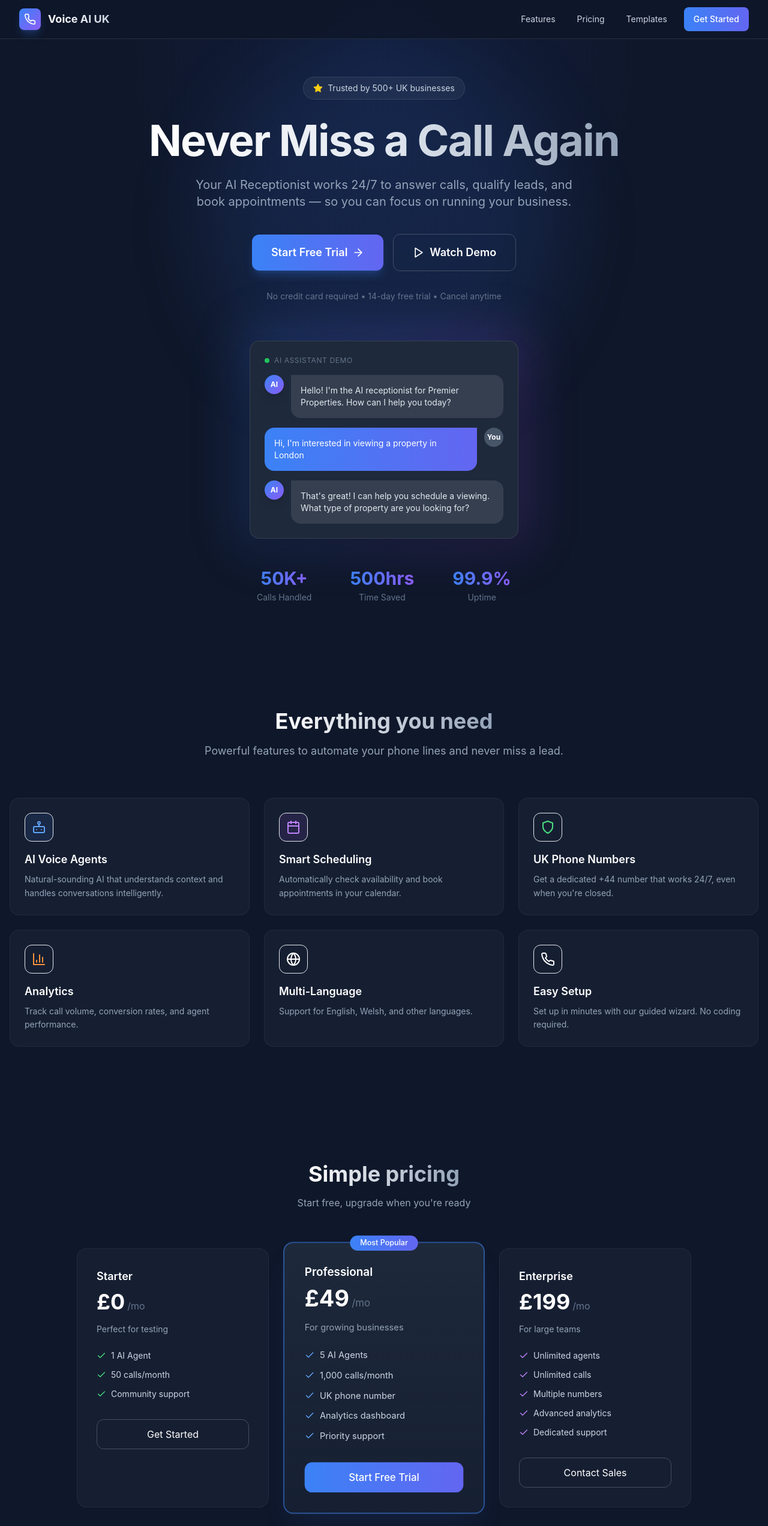
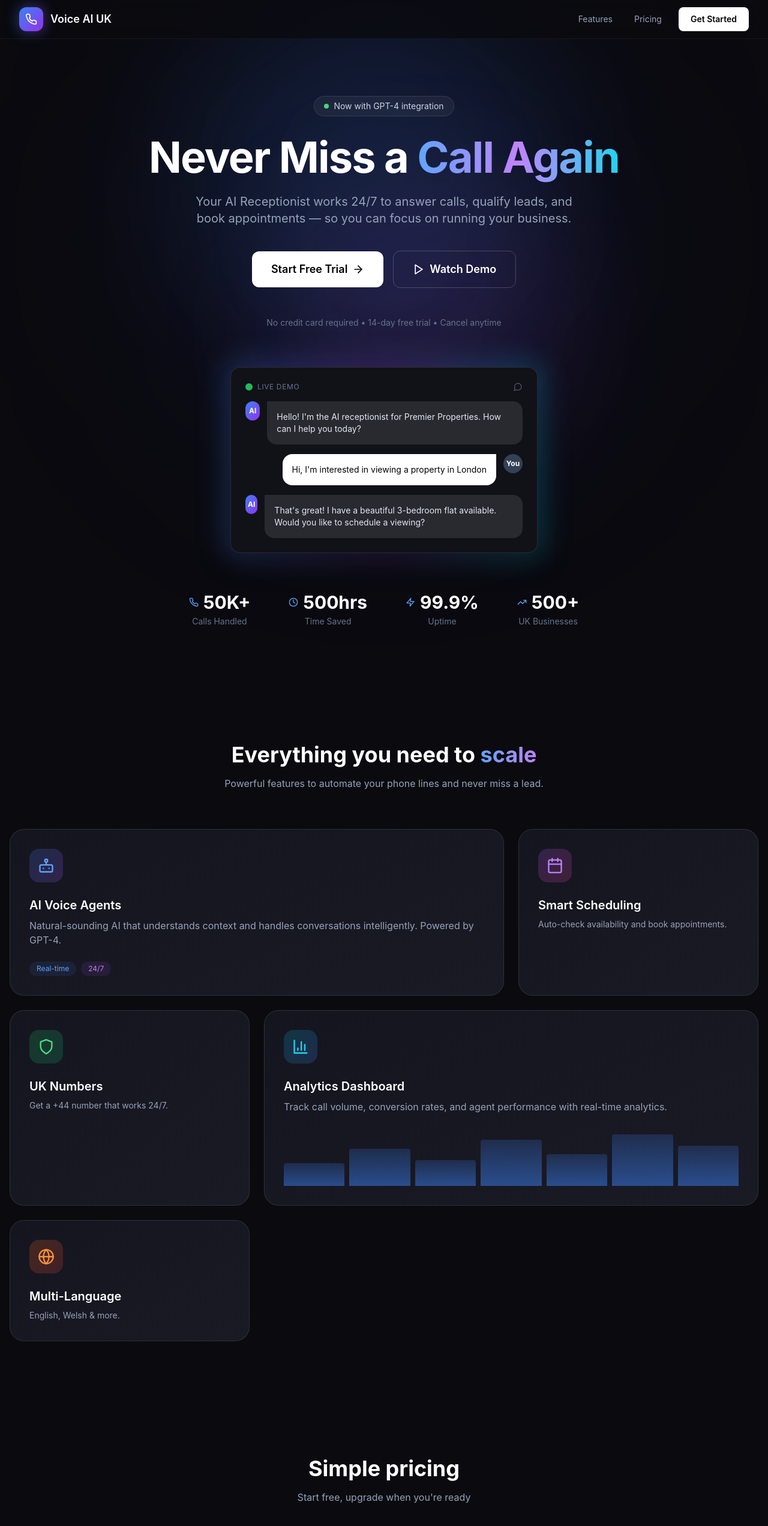
Before and after one commit to brun1988/voice-ai-uk, a Next.js app: page / in a window 1280 px wide. Shown: the top 2544 px of the page at 60% size. Built offline with nearby package versions, Linux system fonts and the light colour scheme.

Commit message:
Major UX redesign: Add bento grid, animations, glassmorphism, better visual polish

```diff
--- a/app/page.tsx
+++ b/app/page.tsx
@@ -1,57 +1,57 @@
 import Link from 'next/link'
-import { Phone, Bot, Calendar, Shield, BarChart3, Globe, ArrowRight, Star, Check, Play } from 'lucide-react'
+import { Phone, Bot, Calendar, Shield, BarChart3, Globe, ArrowRight, Star, Check, Play, Zap, MessageCircle, Clock, TrendingUp } from 'lucide-react'
 
 export default function Home() {
   return (
-    <main className="min-h-screen bg-[#0F172A] text-white">
+    <main className="min-h-screen bg-[#0A0A0F] text-white overflow-x-hidden">
+      {/* Animated background */}
+      <div className="fixed inset-0 z-0">
+        <div className="absolute top-0 left-1/4 w-[600px] h-[600px] bg-blue-500/15 rounded-full blur-[120px]" />
+        <div className="absolute bottom-0 right-1/4 w-[500px] h-[500px] bg-purple-500/10 rounded-full blur-[100px]" />
+        <div className="absolute top-1/2 left-1/2 -translate-x-1/2 -translate-y-1/2 w-[800px] h-[800px] bg-indigo-500/5 rounded-full blur-[150px]" />
+      </div>
+
       {/* Navigation */}
-      <nav className="fixed top-0 left-0 right-0 z-50 bg-[#0F172A]/90 backdrop-blur-xl border-b border-white/10">
+      <nav className="fixed top-0 left-0 right-0 z-50 bg-[#0A0A0F]/80 backdrop-blur-2xl border-b border-white/5">
         <div className="max-w-7xl mx-auto px-4 sm:px-6 lg:px-8">
           <div className="flex justify-between items-center h-16">
             <div className="flex items-center">
-              <div className="w-9 h-9 bg-gradient-to-br from-[#3B82F6] to-[#8B5CF6] rounded-lg flex items-center justify-center shadow-lg shadow-blue-500/25">
+              <div className="relative">
+                <div className="absolute inset-0 bg-gradient-to-r from-blue-500 to-purple-500 rounded-xl blur-md opacity-50" />
+                <div className="relative w-10 h-10 bg-gradient-to-br from-blue-500 to-purple-600 rounded-xl flex items-center justify-center">
                   <Phone className="h-5 w-5 text-white" />
                 </div>
-              <span className="ml-3 text-lg font-bold bg-gradient-to-r from-white to-slate-300 bg-clip-text text-transparent">Voice AI UK</span>
+              </div>
+              <span className="ml-3 text-lg font-semibold text-white">Voice AI UK</span>
             </div>
             <div className="hidden md:flex items-center gap-1">
-              {['Features', 'Pricing', 'Templates'].map((item) => (
-                <a key={item} href={item === 'Features' ? '#features' : item === 'Pricing' ? '#pricing' : '#templates'} className="px-4 py-2 text-sm text-slate-300 hover:text-white hover:bg-white/5 rounded-lg transition-all">
+              {['Features', 'Pricing'].map((item) => (
+                <a key={item} href={item === 'Features' ? '#features' : '#pricing'} className="px-4 py-2 text-sm text-slate-400 hover:text-white hover:bg-white/5 rounded-lg transition-all">
                   {item}
                 </a>
               ))}
-              <Link href="/dashboard" className="ml-2 px-4 py-2.5 bg-gradient-to-r from-[#3B82F6] to-[#6366F1] text-white text-sm font-medium rounded-lg hover:shadow-lg hover:shadow-blue-500/25 transition-all hover:-translate-y-0.5">
+              <Link href="/dashboard" className="ml-2 px-5 py-2.5 bg-white text-black text-sm font-semibold rounded-lg hover:bg-slate-200 transition-all hover:scale-105">
                 Get Started
               </Link>
             </div>
-            {/* Mobile menu button */}
-            <button className="md:hidden p-2 text-slate-300">
-              <svg className="w-6 h-6" fill="none" stroke="currentColor" viewBox="0 0 24 24">
-                <path strokeLinecap="round" strokeLinejoin="round" strokeWidth={2} d="M4 6h16M4 12h16M4 18h16" />
-              </svg>
-            </button>
           </div>
         </div>
       </nav>
 
       {/* Hero */}
-      <section className="relative pt-32 pb-20 px-4 overflow-hidden">
-        {/* Background effects */}
-        <div className="absolute inset-0 bg-[radial-gradient(ellipse_at_top,_var(--tw-gradient-stops))] from-blue-900/20 via-[#0F172A] to-[#0F172A]" />
-        <div className="absolute top-20 left-1/2 -translate-x-1/2 w-[600px] h-[600px] bg-blue-500/10 rounded-full blur-3xl" />
-
-        <div className="relative max-w-7xl mx-auto">
-          <div className="text-center max-w-4xl mx-auto">
+      <section className="relative pt-40 pb-24 px-4 z-10">
+        <div className="max-w-5xl mx-auto text-center">
           {/* Badge */}
-            <div className="inline-flex items-center gap-2 px-4 py-2 bg-white/5 border border-white/10 rounded-full text-sm text-slate-300 mb-8 backdrop-blur-sm">
-              <Star className="h-4 w-4 text-yellow-400" fill="currentColor" />
-              Trusted by 500+ UK businesses
+          <div className="inline-flex items-center gap-2 px-4 py-1.5 bg-white/5 border border-white/10 rounded-full text-sm text-slate-300 mb-8 backdrop-blur-sm">
+            <span className="w-2 h-2 bg-green-400 rounded-full animate-pulse" />
+            Now with GPT-4 integration
           </div>
 
           {/* Headline */}
-            <h1 className="text-4xl sm:text-5xl md:text-6xl lg:text-7xl font-bold tracking-tight mb-6">
-              <span className="bg-gradient-to-r from-white via-slate-200 to-slate-400 bg-clip-text text-transparent">
-                Never Miss a Call Again
+          <h1 className="text-5xl md:text-6xl lg:text-7xl font-bold tracking-tight mb-6 leading-tight">
+            <span className="text-white">Never Miss a </span>
+            <span className="bg-gradient-to-r from-blue-400 via-purple-400 to-cyan-400 bg-clip-text text-transparent">
+              Call Again
             </span>
           </h1>
 
@@ -60,10 +60,10 @@ export default function Home() {
           </p>
 
           {/* CTAs */}
-            <div className="flex flex-col sm:flex-row gap-4 justify-center items-center mb-8">
+          <div className="flex flex-col sm:flex-row gap-4 justify-center items-center mb-12">
             <Link
               href="/dashboard"
-                className="group inline-flex items-center justify-center px-8 py-4 bg-gradient-to-r from-[#3B82F6] to-[#6366F1] text-white rounded-xl font-semibold text-lg shadow-lg shadow-blue-500/25 hover:shadow-xl hover:shadow-blue-500/40 transition-all hover:-translate-y-1"
+              className="group inline-flex items-center justify-center px-8 py-4 bg-white text-black rounded-xl font-semibold text-lg hover:bg-slate-200 transition-all hover:scale-105 hover:shadow-2xl hover:shadow-blue-500/20"
             >
               Start Free Trial
               <ArrowRight className="ml-2 h-5 w-5 group-hover:translate-x-1 transition-transform" />
@@ -74,36 +74,40 @@ export default function Home() {
             </button>
           </div>
 
+          {/* Trust */}
           <p className="text-sm text-slate-500">
             No credit card required • 14-day free trial • Cancel anytime
           </p>
         </div>
 
-          {/* Demo Conversation Card */}
-          <div className="mt-16 max-w-md mx-auto relative">
-            <div className="absolute -inset-4 bg-gradient-to-r from-blue-500/20 to-purple-500/20 rounded-3xl blur-2xl" />
-            <div className="relative bg-[#1E293B] rounded-2xl border border-white/10 p-6 shadow-2xl">
-              <div className="flex items-center gap-2 mb-4">
-                <div className="w-2 h-2 rounded-full bg-green-500 animate-pulse" />
-                <span className="text-xs text-slate-500 uppercase tracking-wider">AI Assistant Demo</span>
+        {/* Demo Card */}
+        <div className="mt-16 max-w-lg mx-auto relative">
+          <div className="absolute -inset-2 bg-gradient-to-r from-blue-500/30 via-purple-500/20 to-cyan-500/30 rounded-3xl blur-xl" />
+          <div className="relative bg-[#111118] rounded-2xl border border-white/10 p-6 shadow-2xl">
+            <div className="flex items-center justify-between mb-4">
+              <div className="flex items-center gap-2">
+                <div className="w-3 h-3 bg-green-500 rounded-full animate-pulse" />
+                <span className="text-xs text-slate-500 uppercase tracking-wider">Live Demo</span>
+              </div>
+              <MessageCircle className="w-4 h-4 text-slate-600" />
             </div>
             <div className="space-y-4">
               <div className="flex gap-3">
-                  <div className="w-8 h-8 bg-gradient-to-br from-[#3B82F6] to-[#8B5CF6] rounded-full flex items-center justify-center text-white text-xs font-bold flex-shrink-0 shadow-lg">AI</div>
+                <div className="w-8 h-8 bg-gradient-to-br from-blue-500 to-purple-600 rounded-full flex items-center justify-center text-white text-xs font-bold">AI</div>
                 <div className="bg-white/10 rounded-2xl rounded-tl-none p-4 text-sm text-slate-200">
                   Hello! I'm the AI receptionist for Premier Properties. How can I help you today?
                 </div>
               </div>
               <div className="flex gap-3 flex-row-reverse">
-                  <div className="w-8 h-8 bg-slate-600 rounded-full flex items-center justify-center text-white text-xs font-bold flex-shrink-0">You</div>
-                  <div className="bg-gradient-to-r from-[#3B82F6] to-[#6366F1] rounded-2xl rounded-tr-none p-4 text-sm text-white">
+                <div className="w-8 h-8 bg-slate-700 rounded-full flex items-center justify-center text-white text-xs font-bold">You</div>
+                <div className="bg-white text-black rounded-2xl rounded-tr-none p-4 text-sm">
                   Hi, I'm interested in viewing a property in London
                 </div>
               </div>
               <div className="flex gap-3">
-                  <div className="w-8 h-8 bg-gradient-to-br from-[#3B82F6] to-[#8B5CF6] rounded-full flex items-center justify-center text-white text-xs font-bold flex-shrink-0 shadow-lg">AI</div>
+                <div className="w-8 h-8 bg-gradient-to-br from-blue-500 to-purple-600 rounded-full flex items-center justify-center text-white text-xs font-bold">AI</div>
                 <div className="bg-white/10 rounded-2xl rounded-tl-none p-4 text-sm text-slate-200">
-                    That's great! I can help you schedule a viewing. What type of property are you looking for?
+                  That's great! I have a beautiful 3-bedroom flat available. Would you like to schedule a viewing?
                 </div>
               </div>
             </div>
@@ -111,69 +115,104 @@ export default function Home() {
         </div>
 
         {/* Stats */}
-          <div className="mt-12 flex justify-center gap-16 text-center">
+        <div className="mt-16 flex flex-wrap justify-center gap-8 md:gap-16">
           {[
-              { value: '50K+', label: 'Calls Handled' },
-              { value: '500hrs', label: 'Time Saved' },
-              { value: '99.9%', label: 'Uptime' },
+            { value: '50K+', label: 'Calls Handled', icon: Phone },
+            { value: '500hrs', label: 'Time Saved', icon: Clock },
+            { value: '99.9%', label: 'Uptime', icon: Zap },
+            { value: '500+', label: 'UK Businesses', icon: TrendingUp },
           ].map((stat, i) => (
-              <div key={i} className="text-center">
-                <div className="text-3xl font-bold bg-gradient-to-r from-[#3B82F6] to-[#8B5CF6] bg-clip-text text-transparent">{stat.value}</div>
-                <div className="text-sm text-slate-500 mt-1">{stat.label}</div>
+            <div key={i} className="text-center group">
+              <div className="flex items-center justify-center gap-2 mb-1">
+                <stat.icon className="w-4 h-4 text-blue-400" />
+                <div className="text-3xl font-bold text-white">{stat.value}</div>
+              </div>
+              <div className="text-sm text-slate-500">{stat.label}</div>
             </div>
           ))}
         </div>
-        </div>
       </section>
 
-      {/* Features */}
-      <section id="features" className="py-24 px-4 relative">
+      {/* Features - Bento Grid Style */}
+      <section id="features" className="py-24 px-4 relative z-10">
         <div className="max-w-7xl mx-auto">
           <div className="text-center mb-16">
             <h2 className="text-3xl md:text-4xl font-bold mb-4">
-              <span className="bg-gradient-to-r from-white to-slate-400 bg-clip-text text-transparent">
-                Everything you need
-              </span>
+              <span className="text-white">Everything you need to </span>
+              <span className="bg-gradient-to-r from-blue-400 to-purple-400 bg-clip-text text-transparent">scale</span>
             </h2>
-            <p className="text-slate-400 text-lg max-w-2xl mx-auto">Powerful features to automate your phone lines and never miss a lead.</p>
+            <p className="text-slate-400 max-w-xl mx-auto">Powerful features to automate your phone lines and never miss a lead.</p>
           </div>
 
-          <div className="grid md:grid-cols-2 lg:grid-cols-3 gap-6">
-            {[
-              { icon: Bot, title: 'AI Voice Agents', desc: 'Natural-sounding AI that understands context and handles conversations intelligently.', color: 'blue' },
-              { icon: Calendar, title: 'Smart Scheduling', desc: 'Automatically check availability and book appointments in your calendar.', color: 'purple' },
-              { icon: Shield, title: 'UK Phone Numbers', desc: 'Get a dedicated +44 number that works 24/7, even when you\'re closed.', color: 'green' },
-              { icon: BarChart3, title: 'Analytics', desc: 'Track call volume, conversion rates, and agent performance.', color: 'orange' },
-              { icon: Globe, title: 'Multi-Language', desc: 'Support for English, Welsh, and other languages.', color: 'pink' },
-              { icon: Phone, title: 'Easy Setup', desc: 'Set up in minutes with our guided wizard. No coding required.', color: 'cyan' },
-            ].map((feature, i) => (
-              <div key={i} className="group bg-[#1E293B]/50 border border-white/5 rounded-2xl p-6 hover:bg-[#1E293B] hover:border-white/10 transition-all hover:-translate-y-1 hover:shadow-xl hover:shadow-black/20">
-                <div className={`w-12 h-12 rounded-xl bg-${feature.color}-500/10 border border-${feature.color}-500/20 flex items-center justify-center mb-4 group-hover:scale-110 transition-transform`}>
-                  <feature.icon className={`h-6 w-6 text-${feature.color}-400`} />
+          <div className="grid md:grid-cols-3 gap-6">
+            {/* Large card */}
+            <div className="md:col-span-2 bg-gradient-to-br from-[#15151F] to-[#1A1A25] border border-white/10 rounded-3xl p-8 hover:border-blue-500/30 transition-all group">
+              <div className="w-14 h-14 bg-gradient-to-br from-blue-500/20 to-purple-500/20 rounded-2xl flex items-center justify-center mb-6 group-hover:scale-110 transition-transform">
+                <Bot className="w-7 h-7 text-blue-400" />
               </div>
-                <h3 className="text-lg font-semibold text-white mb-2">{feature.title}</h3>
-                <p className="text-slate-400 text-sm leading-relaxed">{feature.desc}</p>
+              <h3 className="text-xl font-semibold text-white mb-2">AI Voice Agents</h3>
+              <p className="text-slate-400">Natural-sounding AI that understands context and handles conversations intelligently. Powered by GPT-4.</p>
+              <div className="mt-6 flex gap-2">
+                <span className="px-3 py-1 bg-blue-500/10 text-blue-400 text-xs rounded-full">Real-time</span>
+                <span className="px-3 py-1 bg-purple-500/10 text-purple-400 text-xs rounded-full">24/7</span>
               </div>
+            </div>
+
+            {/* Small card */}
+            <div className="bg-gradient-to-br from-[#15151F] to-[#1A1A25] border border-white/10 rounded-3xl p-8 hover:border-purple-500/30 transition-all group">
+              <div className="w-14 h-14 bg-gradient-to-br from-purple-500/20 to-pink-500/20 rounded-2xl flex items-center justify-center mb-6 group-hover:scale-110 transition-transform">
+                <Calendar className="w-7 h-7 text-purple-400" />
+              </div>
+              <h3 className="text-xl font-semibold text-white mb-2">Smart Scheduling</h3>
+              <p className="text-slate-400 text-sm">Auto-check availability and book appointments.</p>
+            </div>
+
+            {/* Small card */}
+            <div className="bg-gradient-to-br from-[#15151F] to-[#1A1A25] border border-white/10 rounded-3xl p-8 hover:border-green-500/30 transition-all group">
+              <div className="w-14 h-14 bg-gradient-to-br from-green-500/20 to-emerald-500/20 rounded-2xl flex items-center justify-center mb-6 group-hover:scale-110 transition-transform">
+                <Shield className="w-7 h-7 text-green-400" />
+              </div>
+              <h3 className="text-xl font-semibold text-white mb-2">UK Numbers</h3>
+              <p className="text-slate-400 text-sm">Get a +44 number that works 24/7.</p>
+            </div>
+
+            {/* Large card */}
+            <div className="md:col-span-2 bg-gradient-to-br from-[#15151F] to-[#1A1A25] border border-white/10 rounded-3xl p-8 hover:border-cyan-500/30 transition-all group">
+              <div className="w-14 h-14 bg-gradient-to-br from-cyan-500/20 to-blue-500/20 rounded-2xl flex items-center justify-center mb-6 group-hover:scale-110 transition-transform">
+                <BarChart3 className="w-7 h-7 text-cyan-400" />
+              </div>
+              <h3 className="text-xl font-semibold text-white mb-2">Analytics Dashboard</h3>
+              <p className="text-slate-400">Track call volume, conversion rates, and agent performance with real-time analytics.</p>
+              <div className="mt-6 h-24 flex items-end gap-2">
+                {[40, 65, 45, 80, 55, 90, 70].map((h, i) => (
+                  <div key={i} className="flex-1 bg-gradient-to-t from-blue-500/50 to-blue-500/20 rounded-t" style={{ height: `${h}%` }} />
                 ))}
+              </div>
+            </div>
+
+            {/* Small card */}
+            <div className="bg-gradient-to-br from-[#15151F] to-[#1A1A25] border border-white/10 rounded-3xl p-8 hover:border-orange-500/30 transition-all group">
+              <div className="w-14 h-14 bg-gradient-to-br from-orange-500/20 to-red-500/20 rounded-2xl flex items-center justify-center mb-6 group-hover:scale-110 transition-transform">
+                <Globe className="w-7 h-7 text-orange-400" />
+              </div>
+              <h3 className="text-xl font-semibold text-white mb-2">Multi-Language</h3>
+              <p className="text-slate-400 text-sm">English, Welsh & more.</p>
+            </div>
           </div>
         </div>
       </section>
 
       {/* Pricing */}
-      <section id="pricing" className="py-24 px-4 bg-[#0F172A]">
-        <div className="max-w-7xl mx-auto">
+      <section id="pricing" className="py-24 px-4 relative z-10">
+        <div className="max-w-5xl mx-auto">
           <div className="text-center mb-16">
-            <h2 className="text-3xl md:text-4xl font-bold mb-4">
-              <span className="bg-gradient-to-r from-white to-slate-400 bg-clip-text text-transparent">
-                Simple pricing
-              </span>
-            </h2>
+            <h2 className="text-3xl md:text-4xl font-bold mb-4 text-white">Simple pricing</h2>
             <p className="text-slate-400">Start free, upgrade when you're ready</p>
           </div>
 
-          <div className="grid md:grid-cols-3 gap-8 max-w-5xl mx-auto">
+          <div className="grid md:grid-cols-3 gap-6">
             {/* Starter */}
-            <div className="bg-[#1E293B]/50 border border-white/5 rounded-2xl p-8 hover:border-white/10 transition-all">
+            <div className="bg-[#111118] border border-white/10 rounded-3xl p-8 hover:border-white/20 transition-all">
               <h3 className="text-lg font-semibold text-white mb-2">Starter</h3>
               <div className="flex items-baseline gap-1 mb-4">
                 <span className="text-4xl font-bold text-white">£0</span>
@@ -192,9 +231,9 @@ export default function Home() {
               </Link>
             </div>
 
-            {/* Pro */}
-            <div className="bg-gradient-to-b from-[#1E293B] to-[#1E293B]/50 border-2 border-[#3B82F6]/50 rounded-2xl p-8 relative transform scale-105 shadow-2xl shadow-blue-500/10">
-              <div className="absolute -top-3 left-1/2 -translate-x-1/2 px-4 py-1 bg-gradient-to-r from-[#3B82F6] to-[#6366F1] text-white text-xs font-medium rounded-full">
+            {/* Pro - Featured */}
+            <div className="bg-gradient-to-b from-[#15151F] to-[#111118] border-2 border-blue-500/30 rounded-3xl p-8 relative transform md:-translate-y-4 shadow-2xl shadow-blue-500/10">
+              <div className="absolute -top-3 left-1/2 -translate-x-1/2 px-4 py-1 bg-gradient-to-r from-blue-500 to-purple-500 text-white text-xs font-medium rounded-full">
                 Most Popular
               </div>
               <h3 className="text-lg font-semibold text-white mb-2">Professional</h3>
@@ -210,13 +249,13 @@ export default function Home() {
                   </li>
                 ))}
               </ul>
-              <Link href="/dashboard" className="block w-full py-3 text-center bg-gradient-to-r from-[#3B82F6] to-[#6366F1] text-white rounded-xl hover:shadow-lg hover:shadow-blue-500/25 transition-all font-medium">
+              <Link href="/dashboard" className="block w-full py-3 text-center bg-white text-black rounded-xl font-semibold hover:bg-slate-200 transition-all">
                 Start Free Trial
               </Link>
             </div>
 
             {/* Enterprise */}
-            <div className="bg-[#1E293B]/50 border border-white/5 rounded-2xl p-8 hover:border-white/10 transition-all">
+            <div className="bg-[#111118] border border-white/10 rounded-3xl p-8 hover:border-white/20 transition-all">
               <h3 className="text-lg font-semibold text-white mb-2">Enterprise</h3>
               <div className="flex items-baseline gap-1 mb-4">
                 <span className="text-4xl font-bold text-white">£199</span>
@@ -239,31 +278,29 @@ export default function Home() {
       </section>
 
       {/* CTA */}
-      <section className="py-24 px-4 relative overflow-hidden">
-        <div className="absolute inset-0 bg-gradient-to-r from-blue-900/20 to-purple-900/20" />
-        <div className="absolute top-1/2 left-1/2 -translate-x-1/2 -translate-y-1/2 w-[500px] h-[500px] bg-purple-500/10 rounded-full blur-3xl" />
-
-        <div className="relative max-w-3xl mx-auto text-center">
-          <h2 className="text-3xl md:text-4xl font-bold mb-6">
-            <span className="bg-gradient-to-r from-white to-slate-400 bg-clip-text text-transparent">
+      <section className="py-24 px-4 relative z-10">
+        <div className="max-w-3xl mx-auto text-center relative">
+          <div className="absolute inset-0 bg-gradient-to-r from-blue-500/10 to-purple-500/10 rounded-3xl blur-3xl" />
+          <div className="relative bg-[#111118] border border-white/10 rounded-3xl p-12">
+            <h2 className="text-3xl md:text-4xl font-bold mb-4 text-white">
               Ready to automate your phone lines?
-            </span>
             </h2>
             <p className="text-slate-400 text-lg mb-8">
               Join hundreds of UK businesses already using Voice AI UK.
             </p>
             <Link
               href="/dashboard"
-            className="inline-flex items-center justify-center px-8 py-4 bg-gradient-to-r from-[#3B82F6] to-[#6366F1] text-white rounded-xl font-semibold text-lg shadow-lg shadow-blue-500/25 hover:shadow-xl hover:shadow-blue-500/40 transition-all hover:-translate-y-1"
+              className="inline-flex items-center justify-center px-8 py-4 bg-white text-black rounded-xl font-semibold text-lg hover:scale-105 transition-transform"
             >
               Start Free Trial
               <ArrowRight className="ml-2 h-5 w-5" />
             </Link>
           </div>
+        </div>
       </section>
 
       {/* Footer */}
-      <footer className="py-12 px-4 border-t border-white/5">
+      <footer className="py-8 px-4 border-t border-white/5">
         <div className="max-w-7xl mx-auto text-center">
           <p className="text-slate-500 text-sm">© 2026 Voice AI UK. All rights reserved.</p>
         </div>
```
Also changed, not shown: 1 other file (tests, documents, lock files or other folders). Lines whose indentation alone changed are shown as unchanged.
